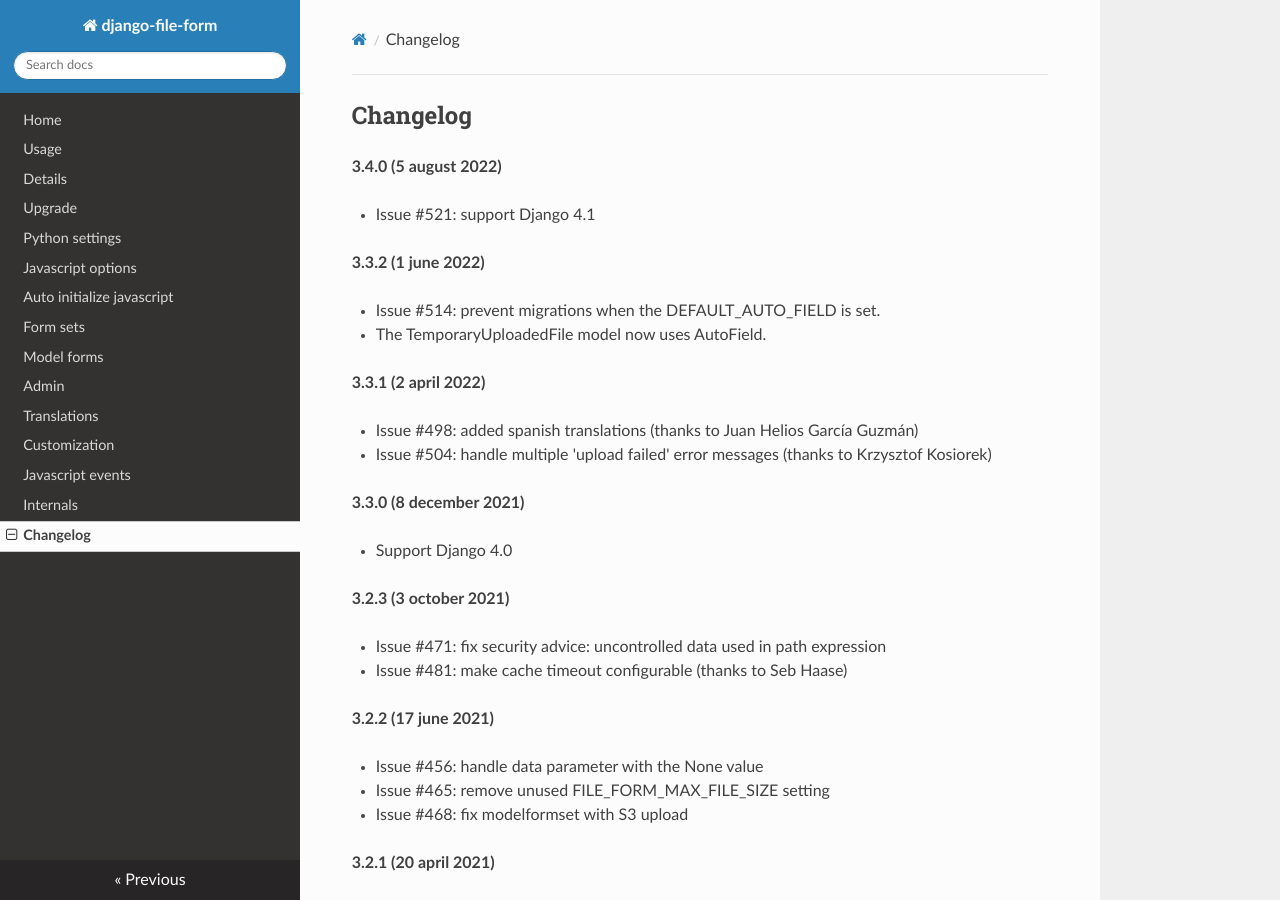
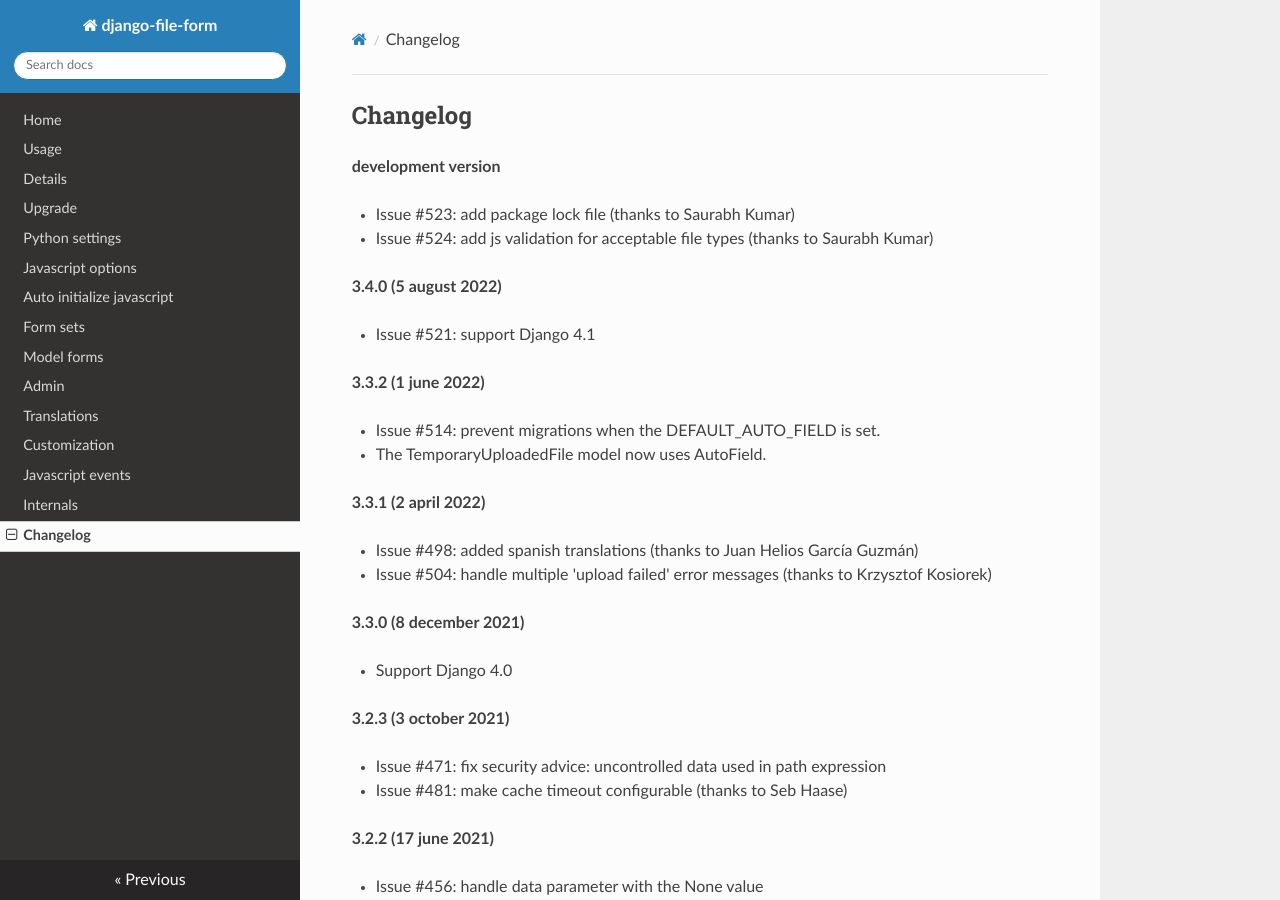
Before and after one commit to mbraak/django-file-form, an MkDocs documentation site: the page built from docs/changelog.md, in a window 1280 px wide and 900 px high. Built offline with MkDocs 1.6.1, drawn with Linux system fonts in a browser that asks for light colours; nearby versions of some CDN libraries.

Commit message:
Update changelog

```diff
--- a/docs/changelog.md
+++ b/docs/changelog.md
@@ -1,4 +1,9 @@
 ## Changelog
+
+**development version**
+
+- Issue #523: add package lock file (thanks to Saurabh Kumar)
+- Issue #524: add js validation for acceptable file types (thanks to Saurabh Kumar)
 
 **3.4.0 (5 august 2022)**
 
```
